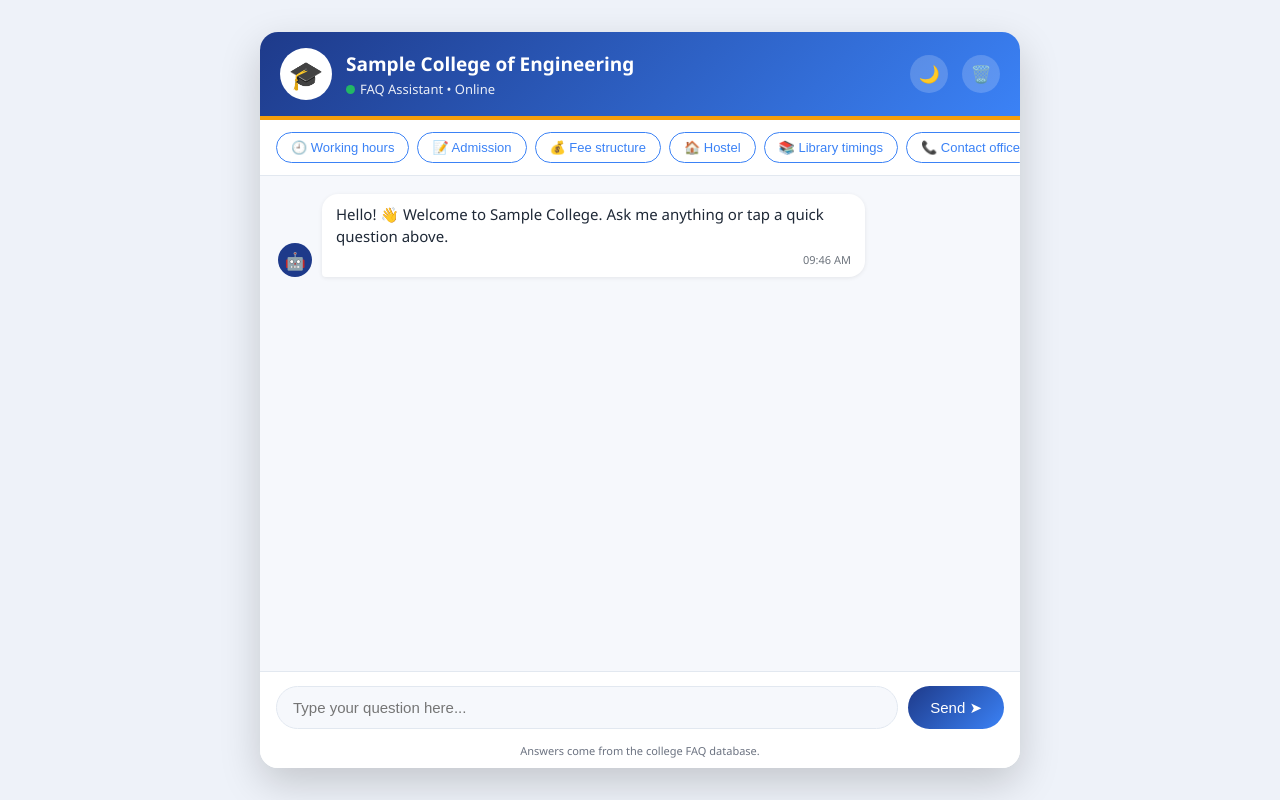
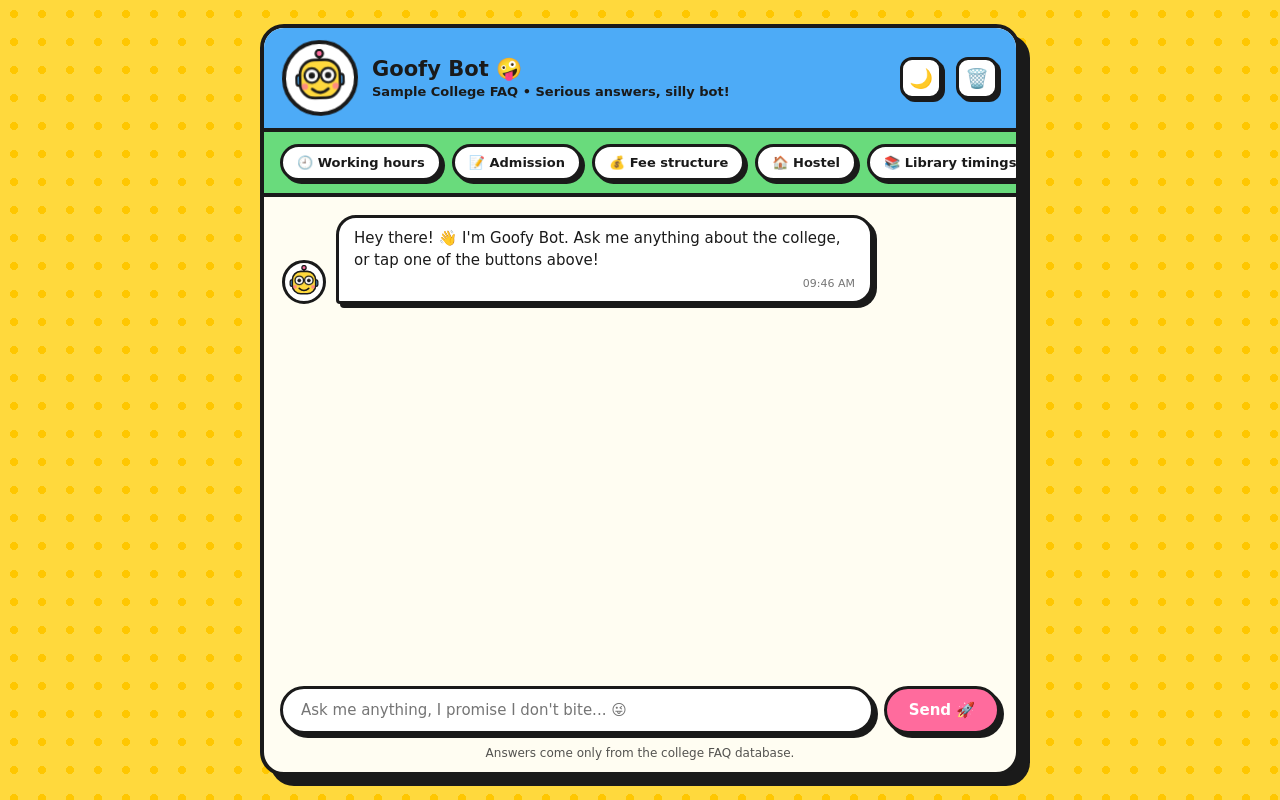
Before and after one commit to hasifahamed/ai-faq-assistant, a Flask app: page / in a window 1280 px wide. Run offline with Flask 3, Linux system fonts and the light colour scheme.

Commit message:
Funny theme in English

```diff
--- a/templates/index.html
+++ b/templates/index.html
@@ -3,137 +3,142 @@
 <head>
   <meta charset="UTF-8" />
   <meta name="viewport" content="width=device-width, initial-scale=1" />
-  <title>College FAQ Assistant</title>
+  <title>Goofy Bot - College FAQ</title>
   <style>
-    /* ===== Colors (light theme). Inga color maathina full page maarum ===== */
+    /* ===== Colors. Change these to change the whole theme ===== */
     :root {
-      --primary: #1e3a8a;
-      --primary-2: #3b82f6;
-      --accent: #f59e0b;
-      --bg: #eef2f9;
-      --card: #ffffff;
-      --chat-bg: #f6f8fc;
-      --bot-bubble: #ffffff;
-      --user-bubble: linear-gradient(135deg, #1e3a8a, #3b82f6);
-      --text: #1f2937;
-      --muted: #6b7280;
-      --border: #e2e8f0;
+      --bg: #ffd93d;
+      --dots: #ffc700;
+      --card: #fffdf2;
+      --ink: #1a1a1a;
+      --pink: #ff6b9d;
+      --blue: #4dabf7;
+      --green: #69db7c;
+      --bot-bg: #ffffff;
+      --user-bg: #ff6b9d;
     }
-    /* ===== Dark theme ===== */
-    html.dark {
-      --bg: #0f172a;
-      --card: #1e293b;
-      --chat-bg: #0f172a;
-      --bot-bubble: #334155;
-      --text: #f1f5f9;
-      --muted: #94a3b8;
-      --border: #334155;
+    html.night {
+      --bg: #2b1055;
+      --dots: #3a1a70;
+      --card: #1f1440;
+      --ink: #ffffff;
+      --bot-bg: #34215f;
+      --user-bg: #d6336c;
     }
 
     * { box-sizing: border-box; }
     body {
-      margin: 0; min-height: 100vh; padding: 20px;
-      font-family: "Segoe UI", Arial, sans-serif;
-      background: var(--bg); color: var(--text);
+      margin: 0; min-height: 100vh; padding: 16px;
+      font-family: "Comic Sans MS", "Chalkboard SE", "Segoe UI", cursive, sans-serif;
+      color: var(--ink); background-color: var(--bg);
+      background-image: radial-gradient(var(--dots) 20%, transparent 21%);
+      background-size: 28px 28px;
       display: flex; justify-content: center; align-items: center;
-      transition: background 0.3s;
     }
 
     .app {
-      width: 100%; max-width: 760px; height: 92vh; max-height: 780px;
-      background: var(--card); border-radius: 18px; overflow: hidden;
-      box-shadow: 0 15px 40px rgba(0, 0, 0, 0.18);
-      display: flex; flex-direction: column;
+      width: 100%; max-width: 760px; height: 94vh; max-height: 800px;
+      display: flex; flex-direction: column; overflow: hidden;
+      background: var(--card); border: 4px solid #1a1a1a; border-radius: 24px;
+      box-shadow: 10px 10px 0 #1a1a1a;
     }
+    html.night .app { border-color: #fff; box-shadow: 10px 10px 0 #ff6b9d; }
 
     /* ===== Header ===== */
     .header {
-      background: linear-gradient(135deg, var(--primary), var(--primary-2));
-      color: #fff; padding: 16px 20px;
-      display: flex; align-items: center; gap: 14px;
-      border-bottom: 4px solid var(--accent);
+      display: flex; align-items: center; gap: 14px; padding: 12px 18px;
+      background: var(--blue); border-bottom: 4px solid #1a1a1a; color: #1a1a1a;
     }
-    .logo {
-      width: 52px; height: 52px; border-radius: 50%;
-      background: #fff; display: grid; place-items: center; font-size: 28px;
+    html.night .header { border-color: #fff; }
+    .robot-wrap {
+      width: 76px; height: 76px; flex-shrink: 0; background: #fff;
+      border: 4px solid #1a1a1a; border-radius: 50%; display: grid; place-items: center;
+      animation: wiggle 3s ease-in-out infinite;
     }
-    .title { flex: 1; }
-    .title h1 { margin: 0; font-size: 19px; }
-    .title p { margin: 3px 0 0; font-size: 13px; opacity: 0.9; }
-    .dot {
-      display: inline-block; width: 9px; height: 9px; border-radius: 50%;
-      background: #22c55e; margin-right: 5px;
+    @keyframes wiggle { 0%, 100% { transform: rotate(-5deg); } 50% { transform: rotate(5deg); } }
+    .title { flex: 1; min-width: 0; }
+    .title h1 { margin: 0; font-size: 21px; }
+    .title p { margin: 3px 0 0; font-size: 13px; font-weight: bold; }
+    .icon-btn {
+      width: 42px; height: 42px; font-size: 19px; cursor: pointer;
+      background: #fff; border: 3px solid #1a1a1a; border-radius: 12px;
+      box-shadow: 3px 3px 0 #1a1a1a; transition: 0.1s;
     }
-    .icon-btn {
-      background: rgba(255, 255, 255, 0.18); border: none; color: #fff;
-      width: 38px; height: 38px; border-radius: 50%; font-size: 17px; cursor: pointer;
-    }
-    .icon-btn:hover { background: rgba(255, 255, 255, 0.32); }
+    .icon-btn:hover { transform: translate(-2px, -2px) rotate(-6deg); }
+    .icon-btn:active { transform: translate(3px, 3px); box-shadow: none; }
+
+    /* ===== Robot face parts ===== */
+    .blink { transform-box: fill-box; transform-origin: center; animation: blink 4s infinite; }
+    @keyframes blink { 0%, 93%, 100% { transform: scaleY(1); } 96% { transform: scaleY(0.1); } }
+    .pupil { transition: transform 0.08s; }
+    .mouth-open, .tongue { display: none; }
+    .talking .mouth-smile { display: none; }
+    .talking .mouth-open, .talking .tongue { display: block; }
+    .talking .tongue { animation: lick 0.3s infinite alternate; transform-box: fill-box; transform-origin: top; }
+    @keyframes lick { from { transform: scaleY(0.7); } to { transform: scaleY(1.15); } }
 
     /* ===== Quick question chips ===== */
     .chips {
-      display: flex; gap: 8px; padding: 12px 16px; overflow-x: auto;
-      border-bottom: 1px solid var(--border); background: var(--card);
+      display: flex; gap: 10px; padding: 12px 16px; overflow-x: auto;
+      background: var(--green); border-bottom: 4px solid #1a1a1a; scrollbar-width: none;
     }
+    html.night .chips { border-color: #fff; }
+    .chips::-webkit-scrollbar { display: none; }
     .chip {
-      white-space: nowrap; border: 1px solid var(--primary-2); color: var(--primary-2);
-      background: transparent; padding: 7px 14px; border-radius: 20px;
-      font-size: 13px; cursor: pointer; transition: 0.2s;
+      white-space: nowrap; padding: 8px 14px; font-size: 13px; font-weight: bold; cursor: pointer;
+      font-family: inherit; color: #1a1a1a; background: #fff;
+      border: 3px solid #1a1a1a; border-radius: 999px; box-shadow: 3px 3px 0 #1a1a1a; transition: 0.1s;
     }
-    .chip:hover { background: var(--primary-2); color: #fff; }
+    .chip:hover { background: var(--pink); transform: translate(-2px, -2px) rotate(-3deg); }
+    .chip:active { transform: translate(3px, 3px); box-shadow: none; }
 
-    /* ===== Chat area ===== */
-    #chat {
-      flex: 1; overflow-y: auto; padding: 18px; background: var(--chat-bg);
-      display: flex; flex-direction: column; gap: 14px;
+    /* ===== Chat ===== */
+    #chat { flex: 1; overflow-y: auto; padding: 18px; display: flex; flex-direction: column; gap: 16px; }
+    .row { display: flex; gap: 10px; align-items: flex-end; animation: boing 0.4s ease; }
+    .row.user { flex-direction: row-reverse; }
+    @keyframes boing {
+      0% { opacity: 0; transform: scale(0.6) translateY(20px); }
+      60% { transform: scale(1.06); }
+      100% { opacity: 1; transform: none; }
     }
-    .row { display: flex; gap: 10px; align-items: flex-end; animation: pop 0.25s ease; }
-    .row.user { flex-direction: row-reverse; }
     .avatar {
-      width: 34px; height: 34px; border-radius: 50%; flex-shrink: 0;
-      display: grid; place-items: center; font-size: 17px;
-      background: var(--primary); color: #fff;
+      width: 44px; height: 44px; flex-shrink: 0; display: grid; place-items: center;
+      background: #fff; border: 3px solid #1a1a1a; border-radius: 50%; font-size: 22px; overflow: hidden;
     }
-    .row.user .avatar { background: var(--accent); }
     .bubble {
-      max-width: 75%; padding: 10px 14px; border-radius: 16px;
-      font-size: 15px; line-height: 1.45; box-shadow: 0 1px 4px rgba(0, 0, 0, 0.08);
-      word-wrap: break-word;
+      max-width: 75%; padding: 10px 15px; font-size: 15px; line-height: 1.45; word-wrap: break-word;
+      border: 3px solid #1a1a1a; box-shadow: 4px 4px 0 #1a1a1a; color: #1a1a1a;
     }
-    .row.bot .bubble { background: var(--bot-bubble); border-bottom-left-radius: 4px; }
-    .row.user .bubble { background: var(--user-bubble); color: #fff; border-bottom-right-radius: 4px; }
-    .time { display: block; font-size: 11px; opacity: 0.65; margin-top: 4px; text-align: right; }
+    html.night .bubble { border-color: #fff; box-shadow: 4px 4px 0 #ff6b9d; color: #fff; }
+    .row.bot .bubble { background: var(--bot-bg); border-radius: 20px 20px 20px 4px; }
+    .row.user .bubble { background: var(--user-bg); color: #fff; border-radius: 20px 20px 4px 20px; }
+    .joke { display: block; margin-top: 6px; font-size: 13px; font-style: italic; opacity: 0.85; }
+    .time { display: block; font-size: 11px; opacity: 0.6; margin-top: 4px; text-align: right; }
 
-    /* ===== Typing animation ===== */
-    .typing span {
-      display: inline-block; width: 8px; height: 8px; margin: 0 2px;
-      background: var(--muted); border-radius: 50%; animation: bounce 1.2s infinite;
+    /* ===== Input ===== */
+    .input-bar { display: flex; gap: 10px; padding: 14px 16px 8px; }
+    .input-bar input {
+      flex: 1; padding: 12px 18px; font-size: 15px; font-family: inherit; outline: none;
+      color: var(--ink); background: #fff; border: 3px solid #1a1a1a; border-radius: 999px;
+      box-shadow: 4px 4px 0 #1a1a1a;
     }
-    .typing span:nth-child(2) { animation-delay: 0.2s; }
-    .typing span:nth-child(3) { animation-delay: 0.4s; }
-    @keyframes bounce { 0%, 60%, 100% { transform: translateY(0); } 30% { transform: translateY(-6px); } }
-    @keyframes pop { from { opacity: 0; transform: translateY(8px); } to { opacity: 1; transform: none; } }
+    html.night .input-bar input { background: #34215f; border-color: #fff; box-shadow: 4px 4px 0 #ff6b9d; }
+    .input-bar input:focus { background: #fff9c4; }
+    html.night .input-bar input:focus { background: #4a2f85; }
+    .send {
+      padding: 0 22px; font-size: 15px; font-weight: bold; font-family: inherit; cursor: pointer;
+      color: #fff; background: var(--pink); border: 3px solid #1a1a1a; border-radius: 999px;
+      box-shadow: 4px 4px 0 #1a1a1a; transition: 0.1s;
+    }
+    .send:hover { transform: translate(-2px, -2px) rotate(-2deg); }
+    .send:active { transform: translate(3px, 3px); box-shadow: none; }
+    .send:disabled { opacity: 0.55; cursor: not-allowed; }
+    .footer { text-align: center; font-size: 12px; padding: 4px 0 12px; opacity: 0.75; }
 
-    /* ===== Input area ===== */
-    .input-bar {
-      display: flex; gap: 10px; padding: 14px 16px;
-      border-top: 1px solid var(--border); background: var(--card);
-    }
-    .input-bar input {
-      flex: 1; padding: 12px 16px; border-radius: 25px; font-size: 15px;
-      border: 1px solid var(--border); background: var(--chat-bg); color: var(--text); outline: none;
-    }
-    .input-bar input:focus { border-color: var(--primary-2); }
-    .send {
-      border: none; color: #fff; padding: 0 22px; border-radius: 25px; font-size: 15px;
-      background: linear-gradient(135deg, var(--primary), var(--primary-2)); cursor: pointer;
-    }
-    .send:disabled { opacity: 0.5; cursor: not-allowed; }
-    .footer { text-align: center; font-size: 11px; color: var(--muted); padding: 0 0 10px; background: var(--card); }
-
-    @media (max-width: 500px) {
+    @media (max-width: 520px) {
       body { padding: 0; }
-      .app { height: 100vh; max-height: none; border-radius: 0; }
+      .app { height: 100vh; max-height: none; border-radius: 0; border-width: 0; box-shadow: none; }
+      .bubble { max-width: 85%; }
     }
   </style>
 </head>
@@ -142,12 +147,12 @@
 
     <!-- Header -->
     <div class="header">
-      <div class="logo">🎓</div>
+      <div class="robot-wrap" id="headerRobot"></div>
       <div class="title">
-        <h1>Sample College of Engineering</h1>
-        <p><span class="dot"></span>FAQ Assistant • Online</p>
+        <h1>Goofy Bot 🤪</h1>
+        <p>Sample College FAQ • Serious answers, silly bot!</p>
       </div>
-      <button class="icon-btn" id="themeBtn" title="Dark / Light mode">🌙</button>
+      <button class="icon-btn" id="themeBtn" title="Night mode">🌙</button>
       <button class="icon-btn" id="clearBtn" title="Clear chat">🗑️</button>
     </div>
 
@@ -162,15 +167,15 @@
       <button class="chip">💼 Placement</button>
     </div>
 
-    <!-- Chat messages -->
+    <!-- Messages -->
     <div id="chat"></div>
 
     <!-- Input -->
     <div class="input-bar">
-      <input id="question" type="text" placeholder="Type your question here..." autocomplete="off" />
-      <button class="send" id="sendBtn">Send ➤</button>
+      <input id="question" type="text" placeholder="Ask me anything, I promise I don't bite... 😜" autocomplete="off" />
+      <button class="send" id="sendBtn">Send 🚀</button>
     </div>
-    <div class="footer">Answers come from the college FAQ database.</div>
+    <div class="footer">Answers come only from the college FAQ database.</div>
   </div>
 
   <script>
@@ -179,9 +184,9 @@
     const sendBtn = document.getElementById("sendBtn");
     const themeBtn = document.getElementById("themeBtn");
     const clearBtn = document.getElementById("clearBtn");
+    const headerRobot = document.getElementById("headerRobot");
 
-    // Chip button click pannaa, adhoda question-a anupurom.
-    // Key = button text, Value = actual question (backend-ku puriya)
+    // Chip text -> the actual question sent to the backend
     const QUICK = {
       "🕘 Working hours": "What are the college working hours?",
       "📝 Admission": "How can I apply for admission?",
@@ -192,23 +197,87 @@
       "💼 Placement": "Does the college provide placement support?",
     };
 
-    // Ippo neram (example: 10:30 AM)
+    // Random funny lines shown while the bot is "thinking"
+    const THINKING = [
+      "Brain overheating... 🔥",
+      "Searching the FAQ, one sec... ☕",
+      "Hmm... let me think about that 🤔",
+      "Robot brain loading... 🧠⏳",
+      "Chasing down your answer 🏃",
+    ];
+
+    // Extra funny line shown only when the bot doesn't know the answer.
+    // (The real answer text always comes from the backend.)
+    const DONT_KNOW_JOKES = [
+      "That's not in my brain, sorry! 🙈",
+      "That's not in the FAQ. Try Google! 😅",
+      "I only know the FAQ, nothing else 🤷",
+    ];
+
+    // Funny robot face (SVG). Change the size to use it anywhere.
+    function robotSVG(size) {
+      return `
+      <svg class="robot" width="${size}" height="${size}" viewBox="0 0 64 64" fill="none">
+        <line x1="32" y1="4" x2="32" y2="12" stroke="#1a1a1a" stroke-width="3" stroke-linecap="round"/>
+        <circle cx="32" cy="5" r="4" fill="#ff6b9d" stroke="#1a1a1a" stroke-width="2.5"/>
+        <rect x="6" y="28" width="6" height="12" rx="3" fill="#4dabf7" stroke="#1a1a1a" stroke-width="2.5"/>
+        <rect x="52" y="28" width="6" height="12" rx="3" fill="#4dabf7" stroke="#1a1a1a" stroke-width="2.5"/>
+        <rect x="10" y="12" width="44" height="42" rx="16" fill="#ffd93d" stroke="#1a1a1a" stroke-width="3"/>
+        <g class="blink">
+          <circle cx="23" cy="29" r="8" fill="#fff" stroke="#1a1a1a" stroke-width="2.5"/>
+          <circle cx="41" cy="29" r="8" fill="#fff" stroke="#1a1a1a" stroke-width="2.5"/>
+          <circle class="pupil" cx="23" cy="29" r="3.5" fill="#1a1a1a"/>
+          <circle class="pupil" cx="41" cy="29" r="3.5" fill="#1a1a1a"/>
+        </g>
+        <circle cx="15" cy="41" r="3.5" fill="#ff6b9d" opacity="0.7"/>
+        <circle cx="49" cy="41" r="3.5" fill="#ff6b9d" opacity="0.7"/>
+        <path class="mouth-smile" d="M23 44 Q32 52 41 44" stroke="#1a1a1a" stroke-width="3" stroke-linecap="round" fill="none"/>
+        <path class="mouth-open" d="M23 43 Q32 55 41 43 Z" fill="#7a1f3d" stroke="#1a1a1a" stroke-width="2.5" stroke-linejoin="round"/>
+        <path class="tongue" d="M28 48 Q32 57 36 48 Z" fill="#ff6b9d"/>
+      </svg>`;
+    }
+
+    headerRobot.innerHTML = robotSVG(58);
+
+    // The robot's eyes follow the mouse cursor
+    document.addEventListener("mousemove", (e) => {
+      document.querySelectorAll("svg.robot").forEach((svg) => {
+        const r = svg.getBoundingClientRect();
+        const dx = e.clientX - (r.left + r.width / 2);
+        const dy = e.clientY - (r.top + r.height / 2);
+        const dist = Math.hypot(dx, dy) || 1;
+        const move = Math.min(3.5, dist / 30);
+        svg.querySelectorAll(".pupil").forEach((p) => {
+          p.style.transform = "translate(" + (dx / dist) * move + "px," + (dy / dist) * move + "px)";
+        });
+      });
+    });
+
     function nowTime() {
       return new Date().toLocaleTimeString([], { hour: "2-digit", minute: "2-digit" });
     }
+    function pick(list) { return list[Math.floor(Math.random() * list.length)]; }
 
-    // Chat la message add pannum function. who = "user" or "bot"
-    function addMessage(text, who) {
+    // Adds a message to the chat. who = "user" or "bot"
+    function addMessage(text, who, joke) {
       const row = document.createElement("div");
       row.className = "row " + who;
 
       const avatar = document.createElement("div");
       avatar.className = "avatar";
-      avatar.textContent = who === "bot" ? "🤖" : "🧑";
+      if (who === "bot") avatar.innerHTML = robotSVG(34);
+      else avatar.textContent = "😎";
 
       const bubble = document.createElement("div");
       bubble.className = "bubble";
-      bubble.textContent = text;          // textContent = safe (HTML inject aagaadhu)
+      bubble.appendChild(document.createTextNode(text));   // safe: HTML cannot be injected
+
+      if (joke) {
+        const j = document.createElement("span");
+        j.className = "joke";
+        j.textContent = joke;
+        bubble.appendChild(j);
+      }
 
       const time = document.createElement("span");
       time.className = "time";
@@ -219,26 +288,27 @@
       row.appendChild(bubble);
       chat.appendChild(row);
       chat.scrollTop = chat.scrollHeight;
-      return row;
     }
 
-    // Bot "typing..." animation kaattum
+    // Shows a "thinking" bubble and makes the header robot talk
     function showTyping() {
       const row = document.createElement("div");
       row.className = "row bot";
       row.innerHTML =
-        '<div class="avatar">🤖</div>' +
-        '<div class="bubble typing"><span></span><span></span><span></span></div>';
+        '<div class="avatar">' + robotSVG(34) + "</div>" +
+        '<div class="bubble"></div>';
+      row.querySelector(".bubble").textContent = pick(THINKING);
       chat.appendChild(row);
       chat.scrollTop = chat.scrollHeight;
+      headerRobot.classList.add("talking");
       return row;
     }
 
     function welcome() {
-      addMessage("Hello! 👋 Welcome to Sample College. Ask me anything or tap a quick question above.", "bot");
+      addMessage("Hey there! 👋 I'm Goofy Bot. Ask me anything about the college, or tap one of the buttons above!", "bot");
     }
 
-    // Main function: question-a backend ku anuppum
+    // Main function: sends the question to the backend
     async function sendQuestion(text) {
       const question = (text || input.value).trim();
       if (!question) return;
@@ -256,14 +326,21 @@
         });
         const data = await response.json();
 
-        // Konjam neram wait pannitu answer kaattuvom (natural-a theriya)
-        await new Promise((r) => setTimeout(r, 500));
+        await new Promise((r) => setTimeout(r, 900));   // pretend to think
         typing.remove();
-        addMessage(response.ok ? data.answer : (data.error || "Something went wrong."), "bot");
+
+        if (response.ok) {
+          // Add a funny line only when the backend says it doesn't know
+          const unknown = data.answer.startsWith("Sorry, I don't know");
+          addMessage(data.answer, "bot", unknown ? pick(DONT_KNOW_JOKES) : null);
+        } else {
+          addMessage(data.error || "Something went wrong.", "bot");
+        }
       } catch (err) {
         typing.remove();
-        addMessage("Cannot reach the server. Is it running?", "bot");
+        addMessage("I can't reach the server! Is the Python server running? 😱", "bot");
       } finally {
+        headerRobot.classList.remove("talking");
         sendBtn.disabled = false;
         input.focus();
       }
@@ -272,16 +349,13 @@
     // Events
     sendBtn.addEventListener("click", () => sendQuestion());
     input.addEventListener("keydown", (e) => { if (e.key === "Enter") sendQuestion(); });
-
     document.querySelectorAll(".chip").forEach((chip) => {
       chip.addEventListener("click", () => sendQuestion(QUICK[chip.textContent.trim()]));
     });
-
     themeBtn.addEventListener("click", () => {
-      const dark = document.documentElement.classList.toggle("dark");
-      themeBtn.textContent = dark ? "☀️" : "🌙";
+      const night = document.documentElement.classList.toggle("night");
+      themeBtn.textContent = night ? "☀️" : "🌙";
     });
-
     clearBtn.addEventListener("click", () => { chat.innerHTML = ""; welcome(); });
 
     welcome();
```
Also changed, not shown: faq_search.py (+0 -7 lines).
